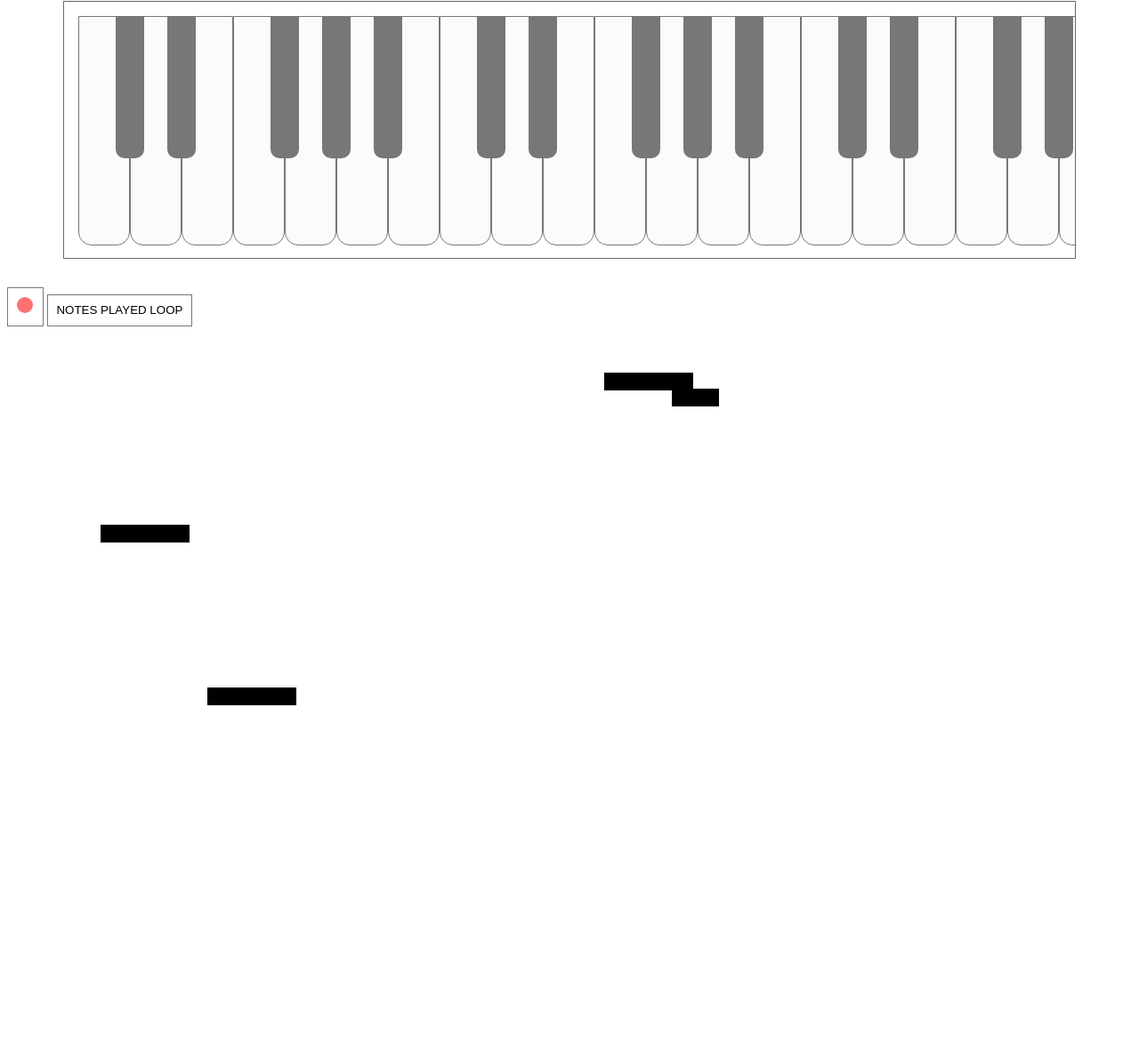
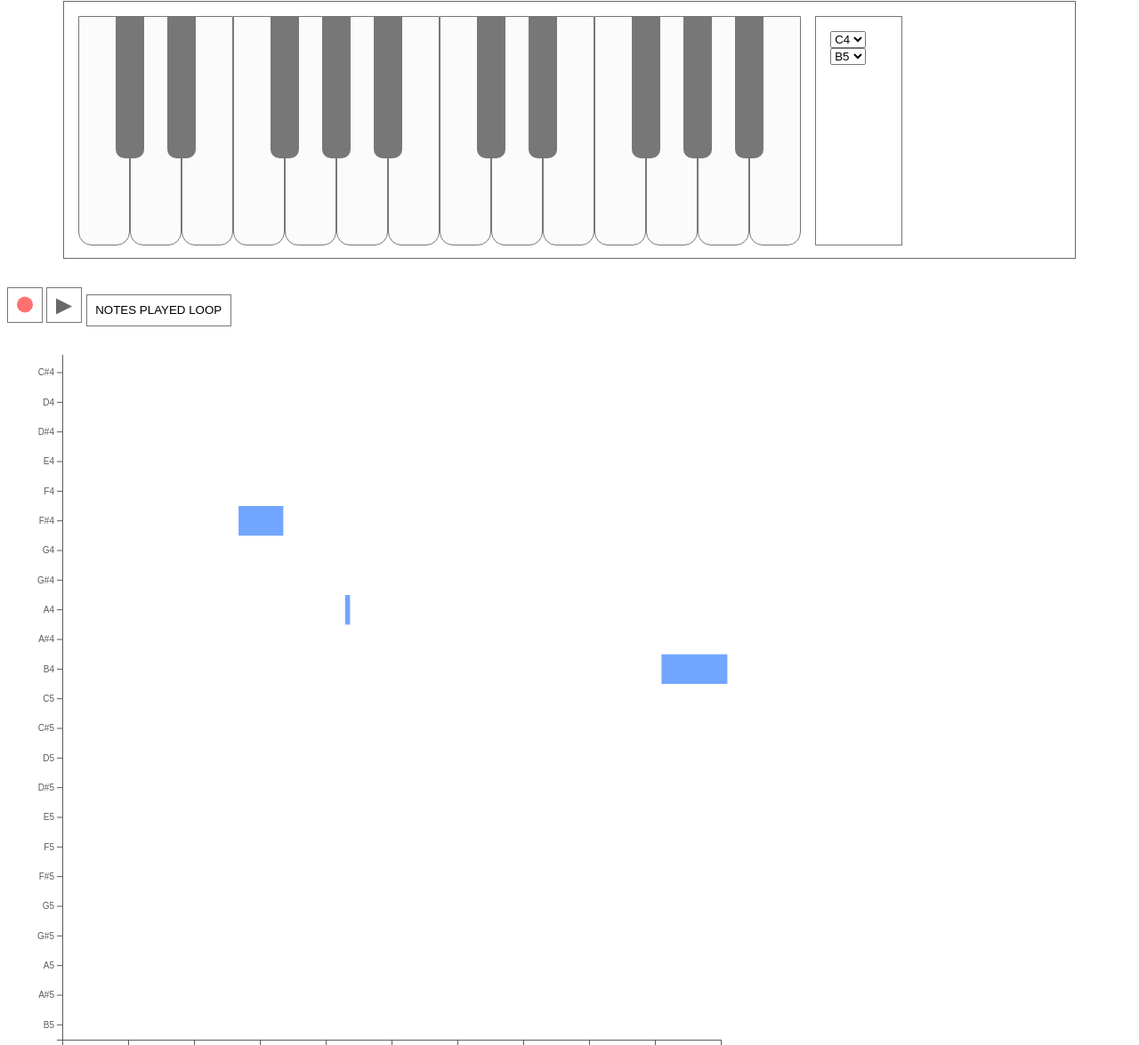
Before and after one commit to dbhardwa/piano-looping-station, a website built with webpack: page src/index.html in a window 1280 px wide. Shown: the part 94-1269 px from the top of the page at 89% size. Before the commit the page ends 973 px from the top, so only its background shows below. Built offline with nearby package versions, Linux system fonts and the light colour scheme.

Commit message:
Added prelim data visualization

```diff
--- a/src/index.html
+++ b/src/index.html
@@ -22,10 +22,18 @@
       </div>
     </div>
 
-    <button id="record">
+    <button id="record" class="loopControls" style="width: 40px; height: 40px;">
       <svg width="20px" height="20px">
-        <circle fill="#FF7171" cx="10" cy="10" r="9"></circle>
+        <circle fill="#FF7171" cx="10" cy="9.5" r="9"></circle>
       </svg>
+    </button>
+    <button id="play" class="loopControls">
+
+      <svg width="20px" height="20px">
+        <polygon fill="#696969" id="Triangle-2" transform="translate(30, -12) rotate(90.000000)" points="23.5 12 34 33 13 33">
+        </polygon>
+      </svg>
+
     </button>
     <button id="notesPlayedLoop">NOTES PLAYED LOOP</button>
 
--- a/src/index.js
+++ b/src/index.js
@@ -2,6 +2,7 @@ import "./scss/main.scss";
 import * as d3 from 'd3';
 
 import setPianoRangeFields from "./modules/setPianoRangeFields";
+import createPianoRangeArray from "./modules/createPianoRangeArray";
 import renderPiano from "./modules/renderPiano";
 import {
   handleKeyPress,
@@ -17,8 +18,8 @@ const musicalAlphabet = ['C', 'D', 'E', 'F', 'G', 'A', 'B'];
 const whiteHotKeys = ['A', 'S', 'D', 'F', 'G', 'H', 'J', 'K', 'L', ';', '\''];
 const blackHotKeys = ['Q', 'W', 'E', 'R', 'T', 'Y', 'U', 'I', 'O', 'P', '['];
 
-let startNote = "C4";
-let endNote = "B6";
+const startNote = 'C4',
+        endNote = 'B5';
 
 const piano = document.getElementById('piano'),
 			recordButton = document.getElementById('record'),
@@ -59,7 +60,7 @@ const bindEvents = function() {
 
   document.body.onmouseup = () => {
     mousedown = false;
-    console.log(mousedown);
+    // console.log(mousedown);
   }
 
   piano.onmouseup = (e) => {
@@ -115,6 +116,8 @@ init();
 // console.log(d3.drag());
 
 /*
+
+How to make the moving line for playback... (to be done later)
 svg 1000
 1px width rectangle moving
 It needs to cover 1190 px in 10 seconds (10000ms)
@@ -131,105 +134,212 @@ It needs to cover 1190 px in 10 seconds (10000ms)
 */
 
 
-
-
-
-// const svgHeight = 372,
-//       svgWidth = 1000,
-//       margin = {
-//         top: 0,
-//         right: 0,
-//         bottom: 0,
-//         left: 0
-//       }
-
-// let svg = d3.select('#loopingStation')
-//             .append('svg')
-//             .attr('width', svgWidth + margin.left + margin.right)
-//             .attr('height', svgHeight + margin.top + margin.bottom);
-
-
-const width = 800, // Dimensions of svg
-      height = 500,
-      resolution = 20, // Size of grid
-
-      rWidth = 100,
-      rHeight = 20;
-      // x = 20,
-      // y = 20;
-
-// This returns an array of objects with x, y coordinates for starting circle positions.
-var points = d3.range(4).map(function() {
-  return {
-    x: Math.round(Math.random() * width, resolution),
-    y: Math.round(Math.random() * height, resolution)
-  };
-});
-
-// Adminstors a drag to an element.
-var drag = d3.drag()
-             .subject(d => d)
-             .on('drag', dragged);
-
-// This creates the main svg.
-var svg = d3.select('#loopingStation')
-            .append('svg')
-            .attr('width', width)
-            .attr('height', height);
-
-svg.selectAll('.horizontal')
-    .data(d3.range(1, height / resolution))
-    .enter().append('line')
-    .attr('class', 'horizontal')
-    .attr('x1', 0)
-    .attr('y1', function(d) { return d * resolution; })
-    .attr('x2', width)
-    .attr('y2', function(d) { return d * resolution; })
-    .attr('fill', 'black');
-
-var rectangles = svg.selectAll('rect')
-    .data(points) // The points are the objects with x and y coordinates
-  .enter().append('rect')
-    .attr('x', function(d) { return d.x; })
-    .attr('y', function(d) { return d.y; })
-    .attr('width', rWidth)
-    .attr('height', rHeight)
-    .call(drag); // Calls the d3 drag function to run by adding appropriate event listeners
+// notesPlayedLoop
+// const playButton = document.getElementById('play');
+// let millis = 0;
 //
-function dragged(d) {
-  var x = d3.event.x,
-      y = d3.event.y,
-      // gridX = round(Math.max(r, Math.min(width - r, x)), resolution),
-      gridX = x;
-      gridY = y;
-      gridY = round(Math.max(rHeight, Math.min(height - rHeight, y)), resolution);
-      // gridY = y;
-
-  d3.select(this)
-    // cx accounts for shifting on the x-axis.
-    .attr('x', d.x = gridX)
-    // cy accounts for shifting on the y-axis.
-    .attr('y', d.y = gridY);
-}
-
-function round(p, n) {
-  return p % n < n / 2 ? p - (p % n) : p + n - (p % n);
-}
-
-
-
-
-
-
-
+// playButton.onclick = () => {
+//   let start = Date.now();
+//
+//   let timer = setInterval(() => {
+// 		// Gives time (ms) since the record button was pressed.
+// 		millis = Date.now() - start;
+//
+// 		if (millis > 10000) {
+// 			clearInterval(timer);
+// 		}
+//     //
+//     // sampleData
+//     // if
+// 	}, 1);
+// }
+//
+// function playSound(millis) {
+//
+// }
 
 /*
 TODO:
-- We need both click and mousedown events to account for moving from one note to the next with the mouse button still held down.
 - Need to add keyboard hotkeys for playing notes, using horizontal arrow keys to shift those hot keys...
 - Continue modularizing.
 
 MUCH LATER TODO:
 - CSS for the piano needs fixing, needs to be responsive to smaller screens (need to decide how that will even work).
-- Larger range for a desktop (tablet too) will need to allow horizontal scrolling of the keys to access others.
+
+How the playback will work:
+- On pressing the playback button, it should start millis from 0 to 10 seconds.
+- As millis runs, it compares it's current value to the timing of the logKey data.
+- When timing === millis, trigger the synth.
+- Add duration to that timing, and when millis reaches that sum it should turn that synth trigger off.
 */
+
+
+var sampleData = [
+  // {
+  //   note: "F4",
+  //   timing: 0,
+  //   duration: 9000
+  // },
+  {
+    note: "F#4",
+    timing: 2677,
+    duration: 679
+  },
+  {
+    note: "A4",
+    timing: 4295,
+    duration: 75
+    // 4295 + 75 -> that is the time it turns off
+  },
+  {
+    note: "B4",
+    timing: 9100,
+    duration: 1000
+  }
+];
+
+// let sampleData = [];
+// if (notesPlayedLoop.length > 0) {
+//   sampleData = notesPlayedLoop;
+// }
+
+const pianoRangeArray = createPianoRangeArray(startNote, endNote, musicalAlphabet);
+
+const svgHeight = 800,
+      svgWidth = 800,
+      // margin = {
+      //   top: 100,
+      //   right: 150,
+      //   bottom: 100,
+      //   left: 150
+      // }
+      padding = 30;
+
+let svg = d3.select('#loopingStation')
+            .append('svg')
+            .attr('width', svgWidth /* + margin.left + margin.right */)
+            .attr('height', svgHeight /* + margin.top + margin.bottom */);
+
+let timeScale = d3.scaleLinear()
+					        .domain([0, 10000])
+					        .range([padding, (svgWidth - padding)]);
+
+let noteScale = d3.scaleBand()
+					        .domain(pianoRangeArray)
+					        .range([0, svgHeight]);
+
+// console.log(timeScale.ticks().length);
+// console.log(noteScale.tickValues());
+
+
+svg.selectAll('rect')
+   .data(sampleData)
+   .enter()
+   .append('rect')
+   .attr('x', d => timeScale(d.timing))
+   .attr('y', (d, i) => noteScale(d.note) - padding /* - (noteScale.bandwidth()/2) */)
+   .attr('width', d => timeScale(d.duration) - padding)
+   .attr('height', noteScale.bandwidth())
+   .attr('fill', '#72A5FF');
+
+let timeAxis = d3.axisBottom()
+                 .scale(timeScale);
+
+svg.append('g')
+   .attr('class', 'axis')
+   .attr('transform', 'translate(0, ' + (svgHeight - padding) + ')')
+   // .tick(20)
+   .call(timeAxis);
+
+let noteAxis = d3.axisLeft()
+                 .scale(noteScale);
+
+// let noteAxisGrid = noteAxis.ticks(6)
+// console.log(noteScale.ticks.length);
+
+svg.append('g')
+  .attr('class', 'axis')
+  .attr('transform', 'translate(' + padding + ',' + '-' + padding + ')')
+  // .tick(20)
+  .call(noteAxis);
+
+
+// function noteAxisGrid() {
+//   return d3.axisLeft(noteScale);
+// }
+// svg.append("g")
+//     .attr("class", "grid")
+//     .call(noteAxisGrid()
+//         .tickSize(-svgWidth)
+//         // .tickFormat("")
+//     )
+
+
+
+
+// const width = 800, // Dimensions of svg
+//       height = 500,
+//       resolution = 20, // Size of grid
+//
+//       rWidth = 100,
+//       rHeight = 20;
+//       // x = 20,
+//       // y = 20;
+//
+// // This returns an array of objects with x, y coordinates for starting circle positions.
+// var points = d3.range(4).map(function() {
+//   return {
+//     x: Math.round(Math.random() * width, resolution),
+//     y: Math.round(Math.random() * height, resolution)
+//   };
+// });
+//
+// // Adminstors a drag to an element.
+// var drag = d3.drag()
+//              .subject(d => d)
+//              .on('drag', dragged);
+//
+// // This creates the main svg.
+// var svg = d3.select('#loopingStation')
+//             .append('svg')
+//             .attr('width', width)
+//             .attr('height', height);
+//
+// svg.selectAll('.horizontal')
+//     .data(d3.range(1, height / resolution))
+//     .enter().append('line')
+//     .attr('class', 'horizontal')
+//     .attr('x1', 0)
+//     .attr('y1', function(d) { return d * resolution; })
+//     .attr('x2', width)
+//     .attr('y2', function(d) { return d * resolution; })
+//     .attr('fill', 'black');
+//
+// var rectangles = svg.selectAll('rect')
+//     .data(points) // The points are the objects with x and y coordinates
+//   .enter().append('rect')
+//     .attr('x', function(d) { return d.x; })
+//     .attr('y', function(d) { return d.y; })
+//     .attr('width', rWidth)
+//     .attr('height', rHeight)
+//     .call(drag); // Calls the d3 drag function to run by adding appropriate event listeners
+// //
+// function dragged(d) {
+//   var x = d3.event.x,
+//       y = d3.event.y,
+//       // gridX = round(Math.max(r, Math.min(width - r, x)), resolution),
+//       gridX = x;
+//       gridY = y;
+//       gridY = round(Math.max(rHeight, Math.min(height - rHeight, y)), resolution);
+//       // gridY = y;
+//
+//   d3.select(this)
+//     // cx accounts for shifting on the x-axis.
+//     .attr('x', d.x = gridX)
+//     // cy accounts for shifting on the y-axis.
+//     .attr('y', d.y = gridY);
+// }
+
+// function round(p, n) {
+//   return p % n < n / 2 ? p - (p % n) : p + n - (p % n);
+// }
--- a/src/modules/createPianoRangeArray.js
+++ b/src/modules/createPianoRangeArray.js
@@ -20,7 +20,7 @@ var pianoRange = [],
     updatedNote = '',
     updatedLetter = '';
 
-export default function setPianoRangeSelectFields(startNote, endNote, musicalAlphabet) {
+export default function createPianoRangeArray(startNote, endNote, musicalAlphabet) {
   pianoRange = [startNote];
   currentOctave = startNote[1];
 
--- a/src/modules/events.js
+++ b/src/modules/events.js
@@ -25,48 +25,38 @@ const synth = new Tone.Synth({
 }).toMaster();
 
 
+let millis = 0;
+
+const recordIcon = document.querySelector('#record svg');
+
 const handleRecord = function() {
 	recording = !recording;
 
-	if (recording)
+	if (recording) {
 		notesPlayedLoop = [];
+		recordIcon.classList.add('blinking');
+	}
 
-	let start = Date.now(),
-			millis = 0;
+	let start = Date.now();
+			// millis = 0;
 
 	let timer = setInterval(() => {
 		// Gives time (ms) since the record button was pressed.
 		millis = Date.now() - start;
 
-		if (millis % 1000 === 0) {
-
-
-		}
-
+		if (millis % 1000 === 0) {}
 
 		if (!recording || millis > 10000) {
-			console.log('timer over');
 			clearInterval(timer);
 			recording = false;
+			recordIcon.classList.remove('blinking');
+			console.log(notesPlayedLoop);
 		}
+	}, 1);
 
-		checkIfRecording(millis);
-	}, 1);
-}
-
-const checkIfRecording = function(millis) {
-	if (recording) {
-		recordButton.id = 'recording';
-		recordButton.innerHTML = 'RECORDING';
-
-		// Piano keys events for triggering and terminating sounds.
-		piano.addEventListener('mousedown', (e) => {
-			timing = millis;
-		});
-	} else {
-		recordButton.id = 'record';
-		recordButton.innerHTML = 'RECORD';
-	}
+	// piano.addEventListener('mousedown', (e) => {
+	// 	timing = millis;
+	// });
 }
 
 const handleKeyPress = function(keyPressed) {
@@ -74,7 +64,11 @@ const handleKeyPress = function(keyPressed) {
 		synth.triggerAttack(keyPressed);
 		// console.log('Playing note: ' + keyPressed);
 
-		mouseDownStartTime = Date.now();
+		if (recording) {
+			// Sets time when key was pressed for recording.
+			timing = millis;
+			mouseDownStartTime = Date.now();
+		}
 	}
 }
 
@@ -96,7 +90,6 @@ const logKey = (note, timing, duration) => {
 		timing,
 		duration
 	});
-	console.log(notesPlayedLoop);
 }
 
 
--- a/src/scss/main.scss
+++ b/src/scss/main.scss
@@ -129,6 +129,16 @@ header {
 }
 
 
+.blinking {
+  animation: blinker 1s linear infinite;
+}
+
+@keyframes blinker {
+  50% {
+    opacity: 0;
+  }
+}
+
 
 button {
   border-style: none;
@@ -140,3 +150,12 @@ button {
 button:hover {
   background-color: #CBCBCB;
 }
+
+#loopingStation {
+  margin: 2em;
+}
+
+.loopControls {
+  width: 40px;
+  height: 40px;
+}
```
